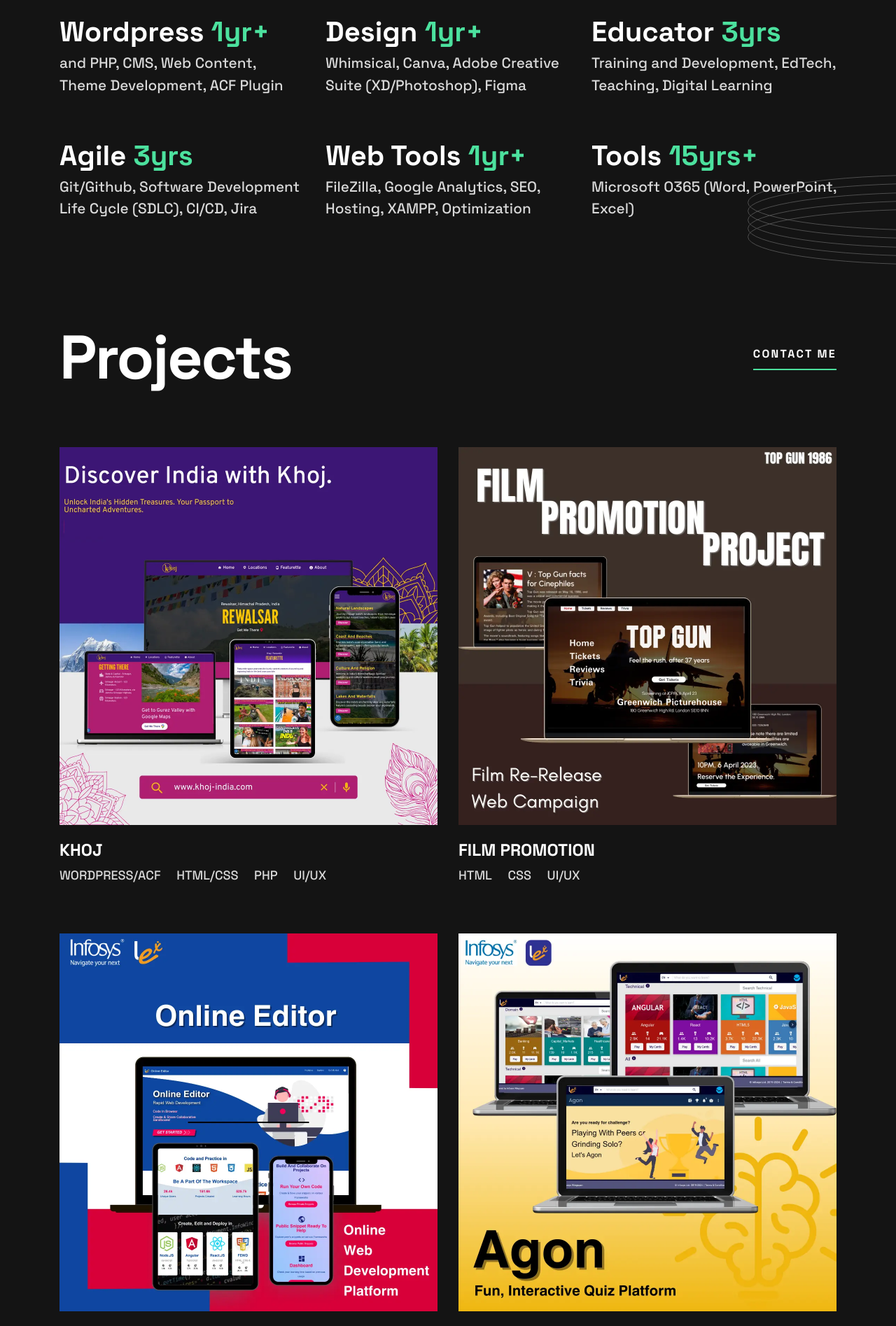
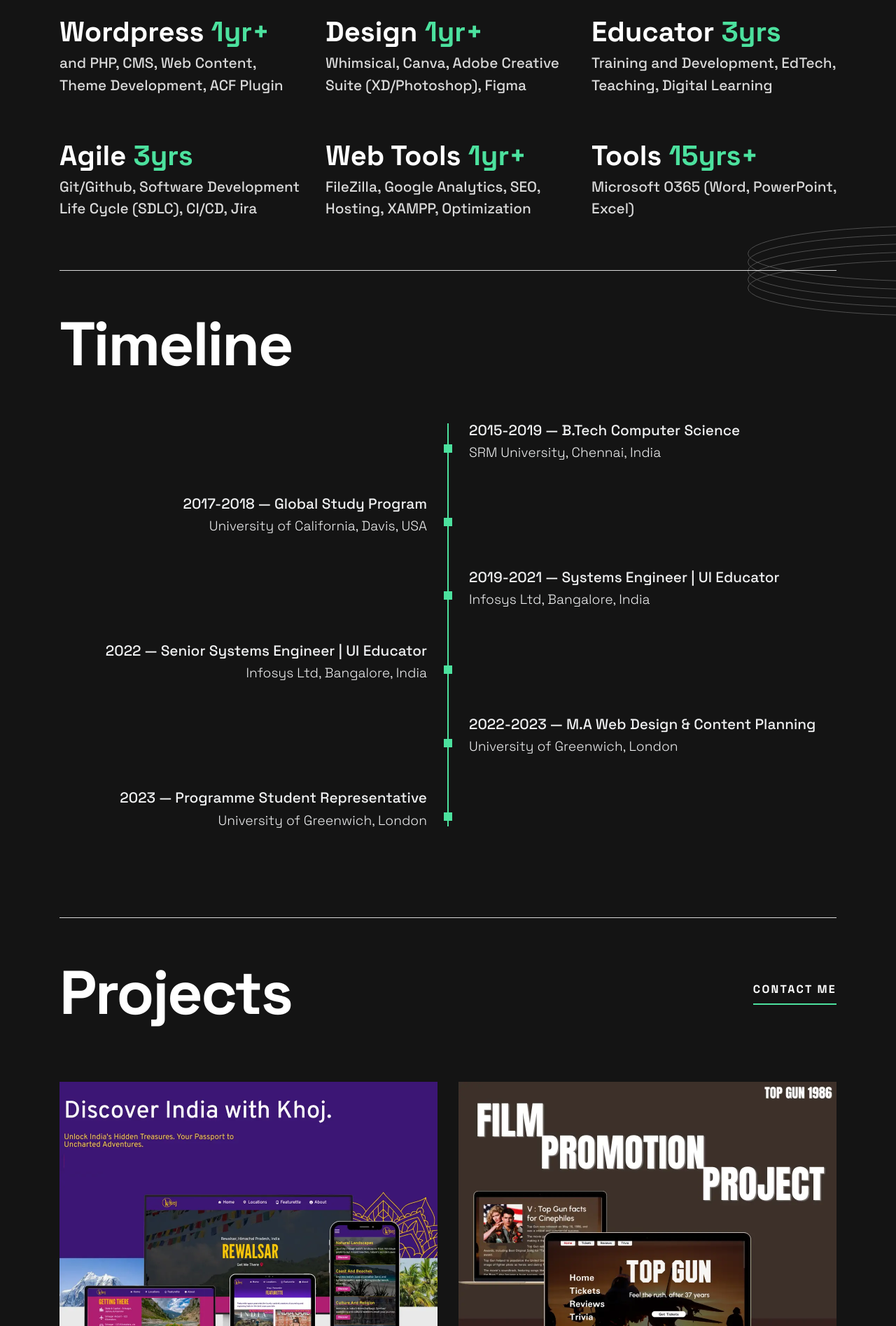
Before and after one commit to idesignwebapps/adi-ui.site, a PHP site: page / in a window 1280 px wide. Shown: the part 1050-2945 px from the top of the page at 70% size. Run offline with PHP 8.4, Linux system fonts and the light colour scheme.

Commit message:
timeline-major-update

```diff
--- a/index.html
+++ b/index.html
@@ -120,8 +120,55 @@
       <img class="skills__rings" src="/assets/images/pattern-rings.svg" alt="" width="530" height="129" />
     </section>
 
+    <section class="timeline wrapper">
+      <h2 class="header-xl">Timeline</h2>
+      <div class="all__timelines">
+        <div class="single__timeline">
+          <div class="timeline__blank"></div>
+          <div class="timeline__text">
+            <p>2015-2019 — B.Tech Computer Science<br><span>SRM University, Chennai, India</span></p>
+            <div class="t-square"></div>
+          </div>
+        </div>
+        <div class="single__timeline">
+          <div class="timeline__blank"></div>
+          <div class="timeline__text">
+            <p>2017-2018 — Global Study Program<br><span>University of California, Davis, USA</span></p>
+            <div class="t-square"></div>
+          </div>
+        </div>
+        <div class="single__timeline">
+          <div class="timeline__blank"></div>
+          <div class="timeline__text">
+            <p>2019-2021 — Systems Engineer | UI Educator<br><span>Infosys Ltd, Bangalore, India</span></p>
+            <div class="t-square"></div>
+          </div>
+        </div>
+        <div class="single__timeline">
+          <div class="timeline__blank"></div>
+          <div class="timeline__text">
+            <p>2022 — Senior Systems Engineer | UI Educator<br><span>Infosys Ltd, Bangalore, India</span></p>
+            <div class="t-square"></div>
+          </div>
+        </div>
+        <div class="single__timeline">
+          <div class="timeline__blank"></div>
+          <div class="timeline__text">
+            <p>2022-2023 — M.A Web Design &amp; Content Planning<br><span>University of Greenwich, London</span></p>
+            <div class="t-square"></div>
+          </div>
+        </div>
+        <div class="single__timeline">
+          <div class="timeline__blank"></div>
+          <div class="timeline__text">
+            <p>2023 — Programme Student Representative<br><span>University of Greenwich, London</span></p>
+            <div class="t-square"></div>
+          </div>
+        </div>
+    </section>
+
     <section id="project" class="projects">
-      <div class="wrapper projects__wrapper">
+      <div class="wrapper projects__wrapper top-border">
         <div class="projects__grid">
           <h2 class="projects__headline header-xl">Projects</h2>
           <a href="#contact" class="projects__contact underline">Contact me</a>
--- a/style.css
+++ b/style.css
@@ -195,6 +195,10 @@ svg {
 
 .bottom-border {
   border-bottom: 1px solid var(--text2);
+}
+
+.top-border {
+  border-top: 1px solid var(--text2);
 }
 
 /* HEADER */
@@ -491,8 +495,7 @@ h1>span {
   .skills__wrapper {
     grid-template-columns: repeat(2, 1fr);
     gap: 52px 24px;
-    border: none;
-    padding-block: 52px 0;
+    padding-block: 72px;
   }
 
   .skills__item {
@@ -514,7 +517,6 @@ h1>span {
   .skills__wrapper {
     grid-template-columns: repeat(3, 1fr);
     gap: 58px 30px;
-    padding-block-start: 72px;
   }
 
   .skills__rings {
@@ -523,10 +525,154 @@ h1>span {
   }
 }
 
+/* TIMELINE */
+
+.timeline {
+  padding-top: 3rem;
+}
+
+.all__timelines {
+  width: 100%;
+  max-width: 1140px;
+  padding: 10px 15px 80px 15px;
+  box-sizing: border-box;
+  margin: 0 auto;
+  position: relative;
+}
+
+.timeline h2 {
+  color: #fff;
+  font-weight: 600;
+  margin-bottom: 40px;
+}
+
+.all__timelines::before {
+  content: "";
+  position: absolute;
+  margin: auto;
+  height: 80%;
+  left: 0;
+  right: 0;
+  width: 2px;
+  background: var(--accent);
+  top: 15px;
+}
+
+.single__timeline {
+  display: flex;
+  align-items: center;
+  margin-bottom: 22px;
+}
+
+.timeline__blank {
+  width: 50%;
+}
+
+.timeline__text {
+  display: flex;
+  align-items: center;
+  width: 50%;
+  padding-left: 30px;
+  -webkit-box-sizing: border-box;
+  box-sizing: border-box;
+  position: relative;
+}
+
+.timeline__text p {
+  color: #f0f1f2;
+  width: 100%;
+  font-weight: 500;
+  font-size: 1.3rem;
+}
+
+.timeline__text p>span {
+  font-weight: 300;
+  font-size: 1.2rem;
+}
+
+.single__timeline:nth-child(even) .timeline__text p {
+  text-align: right;
+}
+
+.t-square {
+  content: "";
+  position: absolute;
+  width: 12px;
+  height: 12px;
+  left: -6px;
+  background: var(--accent);
+}
+
+.single__timeline:nth-child(even) {
+  -webkit-box-orient: horizontal;
+  -webkit-box-direction: reverse;
+  -ms-flex-direction: row-reverse;
+  flex-direction: row-reverse;
+}
+
+.single__timeline:nth-child(even) .t-square {
+  right: -6px;
+  left: unset;
+}
+
+.single__timeline:nth-child(even) .timeline__text {
+  padding-left: 0;
+  padding-right: 30px;
+  text-align: right;
+}
+
+@media (max-width: 62.5em) {
+  .all__timelines::before {
+    left: unset;
+    right: unset;
+  }
+
+  .single__timeline:nth-child(2n) .timeline__text {
+    padding-left: 30px;
+    padding-right: 0;
+    text-align: left;
+  }
+
+  .single__timeline:nth-child(2n) .t-square {
+    left: -6px;
+    right: unset;
+  }
+
+  .timeline__blank {
+    display: none;
+  }
+
+  .timeline__text {
+    width: 100%;
+  }
+
+  .single__timeline:nth-child(even) .timeline__text p {
+    text-align: left !important;
+  }
+}
+
+@media (max-width: 37.5em) {
+  .timeline h2 {
+    text-align: center;
+  }
+
+  .timeline__text p {
+    font-size: 1rem;
+  }
+
+  .timeline__text p>span {
+    font-size: 0.8rem;
+  }
+
+  .all__timelines::before {
+    top: 32px;
+  }
+}
+
 /* PROJECTS */
 
 .projects__wrapper {
-  padding-block: 140px;
+  padding-block: 50px;
 }
 
 .projects__grid {
```
